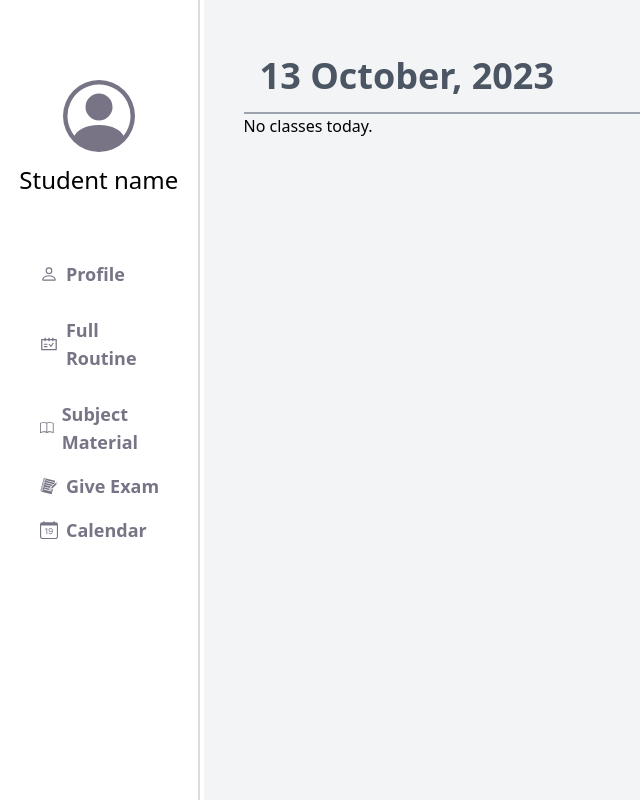
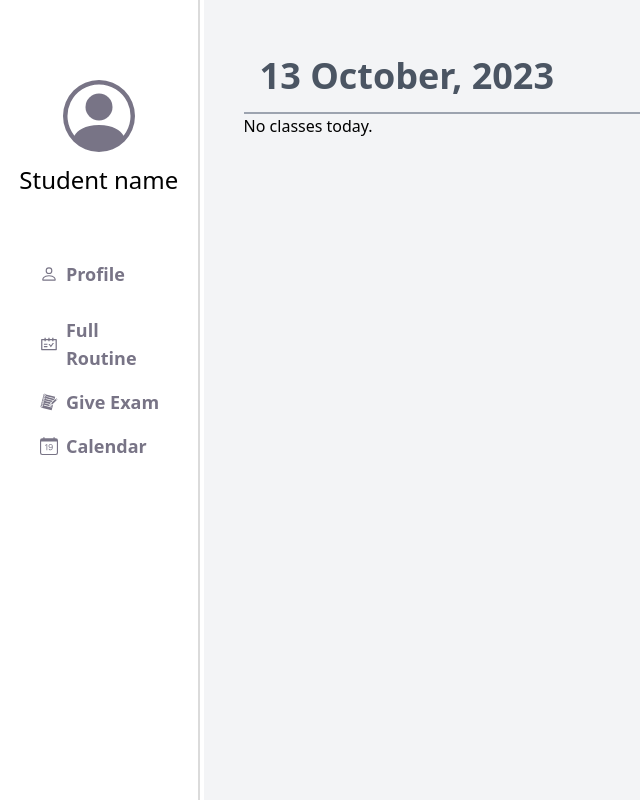
Before and after one commit to TheAkashRoy/ERP-System, a React (Create React App) app in the folder frontend/: page /student in a window 1280 px wide. Shown: the whole page, without its empty margins (0-640 px from the left). Built offline with nearby package versions, Linux system fonts and the light colour scheme.

Commit message:
final changes done

```diff
--- a/frontend/src/components/Sidebar.jsx
+++ b/frontend/src/components/Sidebar.jsx
@@ -6,10 +6,11 @@ import { Link } from "react-router-dom";
 function Sidebar() {
   return (
     <div className=" flex flex-col  h-screen bg-white  w-32  lg:w-60 peer-focus:left-0 peer:transition ease-out delay-150 duration-200 border-r-2 border-[#DBDBDB] ">
+    <Link to="/teacher">
       <div className="flex flex-col justify-center items-center gap-3 text-lg md:text-2xl mt-20">
         <BsPersonCircle className="text-7xl text-[#787486]" />
         <h1 className="text-center">Professor name</h1>
-      </div>
+      </div></Link>
       <div className="p-4 mt-10 flex flex-col gap-3">
         <ul className="space-y-3 hover:cursor-pointer items-center">
           <li className="p-2 text-lg text-[#787486] group-hover:text-gray-900 flex flex-row font-semibold gap-2 items-center ">
--- a/frontend/src/components/Sidebar2.jsx
+++ b/frontend/src/components/Sidebar2.jsx
@@ -12,10 +12,11 @@ import { Link } from "react-router-dom";
 function Sidebar2() {
   return (
     <div className=" flex flex-col h-screen bg-white  w-32  lg:w-60 peer-focus:left-0 peer:transition ease-out delay-150 duration-200 border-r-2 border-[#DBDBDB] ">
+    <Link to="/student">
       <div className="flex flex-col justify-center items-center gap-3 text-lg md:text-2xl mt-20">
         <BsPersonCircle className="text-7xl text-[#787486]" />
         <h1 className="text-center">Student name</h1>
-      </div>
+      </div></Link>
       <div className="p-4 mt-10 flex flex-col gap-3">
         <ul className="space-y-3 hover:cursor-pointer items-center">
           <li className="p-2 text-lg text-[#787486] group-hover:text-gray-900 flex flex-row font-semibold gap-2 items-center lg:ml-4">
@@ -27,10 +28,6 @@ function Sidebar2() {
             Full Routine
           </li>
           {/* <Link to="/update-question"> */}
-          <li className="p-2 text-lg text-[#787486] group-hover:text-gray-900 flex flex-row font-semibold gap-2 items-center lg:ml-4">
-            <BsBook className="hidden lg:block" />
-            Subject Material
-          </li>
           <Link to="/give-exam">
           <li className="p-2 text-lg text-[#787486] group-hover:text-gray-900 flex flex-row font-semibold gap-2 items-center lg:ml-4">
             <GiNotebook className="hidden lg:block" />
```
